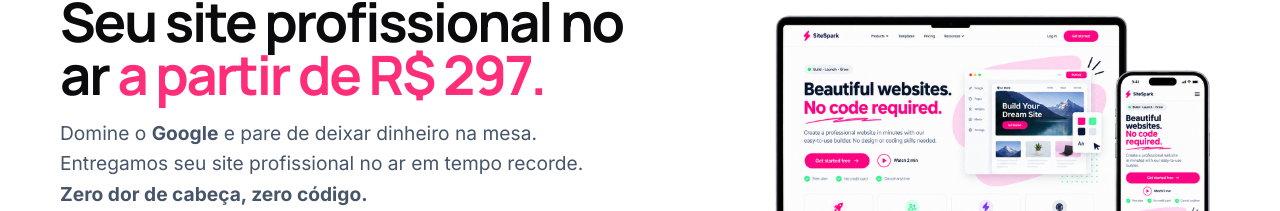
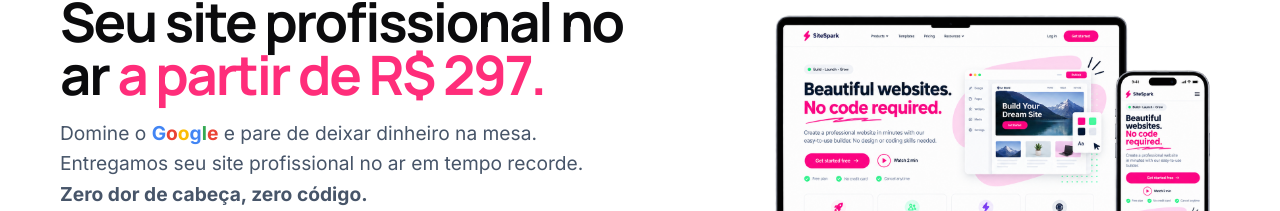
Before and after one commit to t0non/siteexpressbrasil, a Next.js app: page / in a window 1280 px wide. Shown: the part 155-366 px from the top of the page. Built offline with nearby package versions, Linux system fonts and the light colour scheme.

Commit message:
Colore palavra Google na hero

```diff
--- a/src/app/page.tsx
+++ b/src/app/page.tsx
@@ -98,7 +98,7 @@
             </h1>
 
             <p className={styles.subheadline}>
-              Domine o <strong>Google</strong> e pare de deixar dinheiro na mesa.<br/>
+              Domine o <strong style={{ whiteSpace: 'nowrap' }}><span style={{ color: '#4285F4' }}>G</span><span style={{ color: '#EA4335' }}>o</span><span style={{ color: '#FBBC05' }}>o</span><span style={{ color: '#4285F4' }}>g</span><span style={{ color: '#34A853' }}>l</span><span style={{ color: '#EA4335' }}>e</span></strong> e pare de deixar dinheiro na mesa.<br/>
               Entregamos seu site profissional no ar em tempo recorde.<br/>
               <strong>Zero dor de cabeça, zero código.</strong>
             </p>
```
